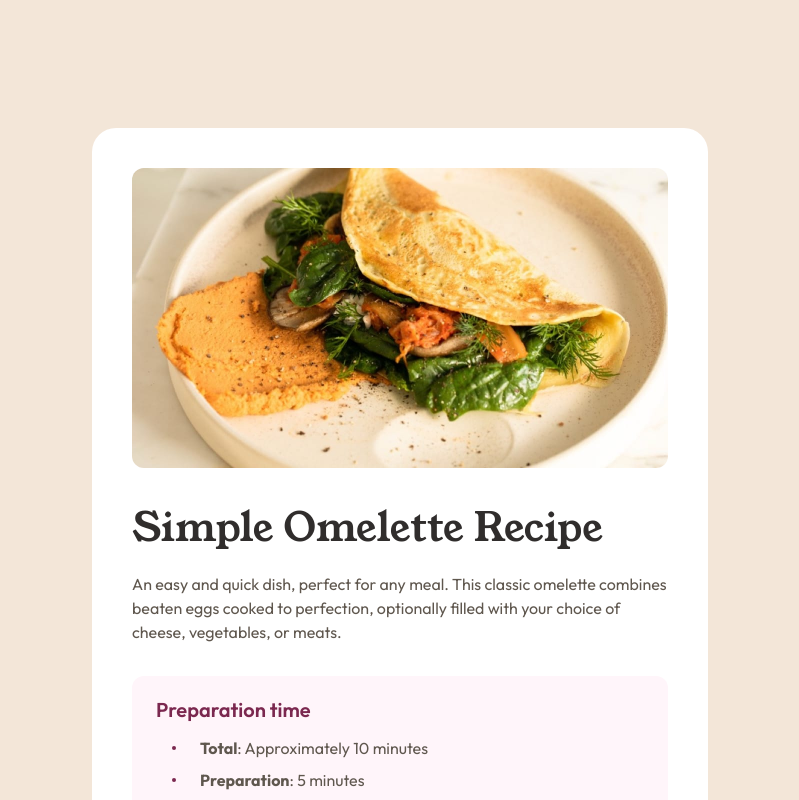
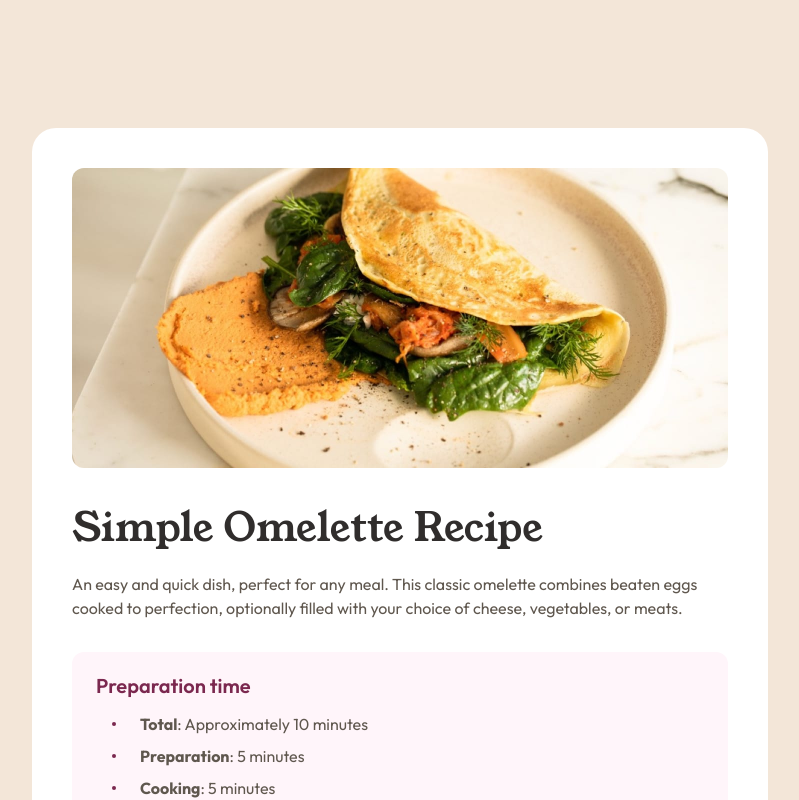
Before and after one commit to anggelserrato/fm-recipe-page, a React (Vite) app: page / in a window 1280 px wide. Shown: the top 800 px of the page, without its empty margins (240-1039 px from the left). Built offline with nearby package versions, Linux system fonts and the light colour scheme.

Commit message:
feat: final adjustments for desktop layout sizes

```diff
--- a/src/App.jsx
+++ b/src/App.jsx
@@ -63,7 +63,7 @@ function App() {
   ];
 
   return (
-    <main className="mx-auto flex min-h-screen max-w-[375px] flex-col items-center md:my-card-1600 md:max-w-[616px] md:rounded-[24px] md:bg-white md:p-card-500">
+    <main className="mx-auto flex min-h-screen max-w-[375px] flex-col items-center md:my-card-1600 md:max-w-[616px] md:rounded-[24px] md:bg-white md:p-card-500 xl:max-w-[736px]">
       <figure className="h-[171px] w-full overflow-hidden md:h-[300px] md:rounded-[12px]">
         <img
           src={omelette}
```
